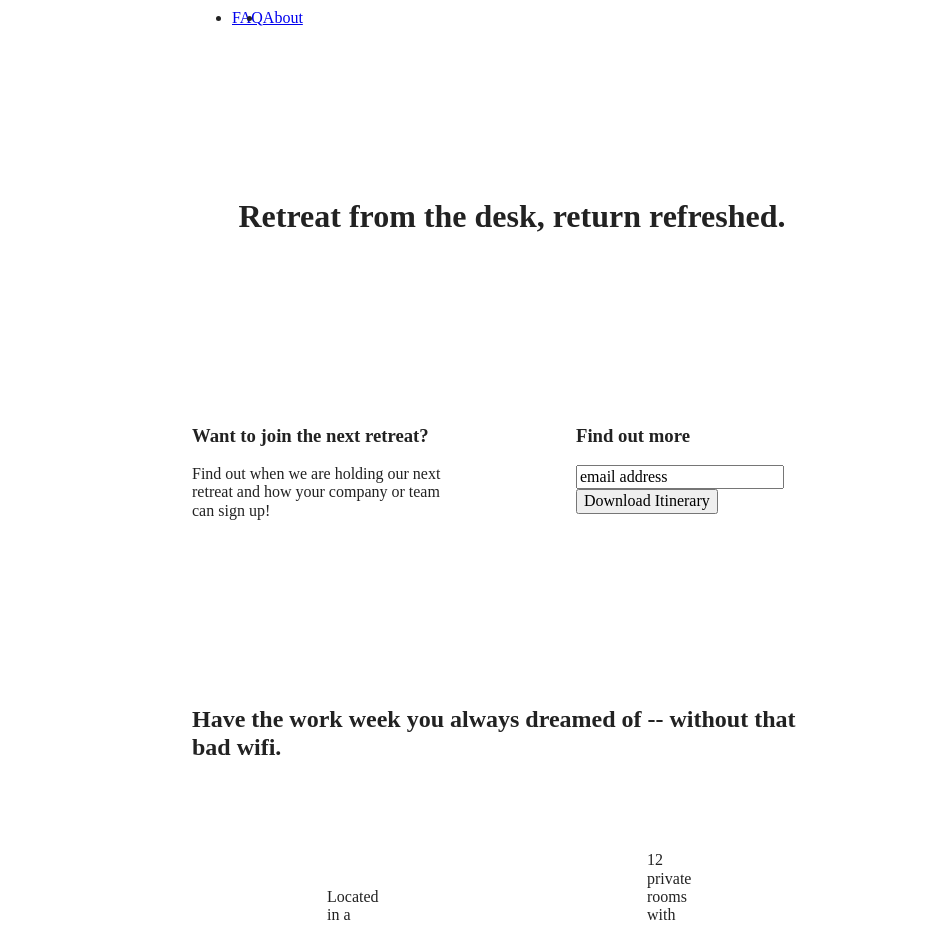
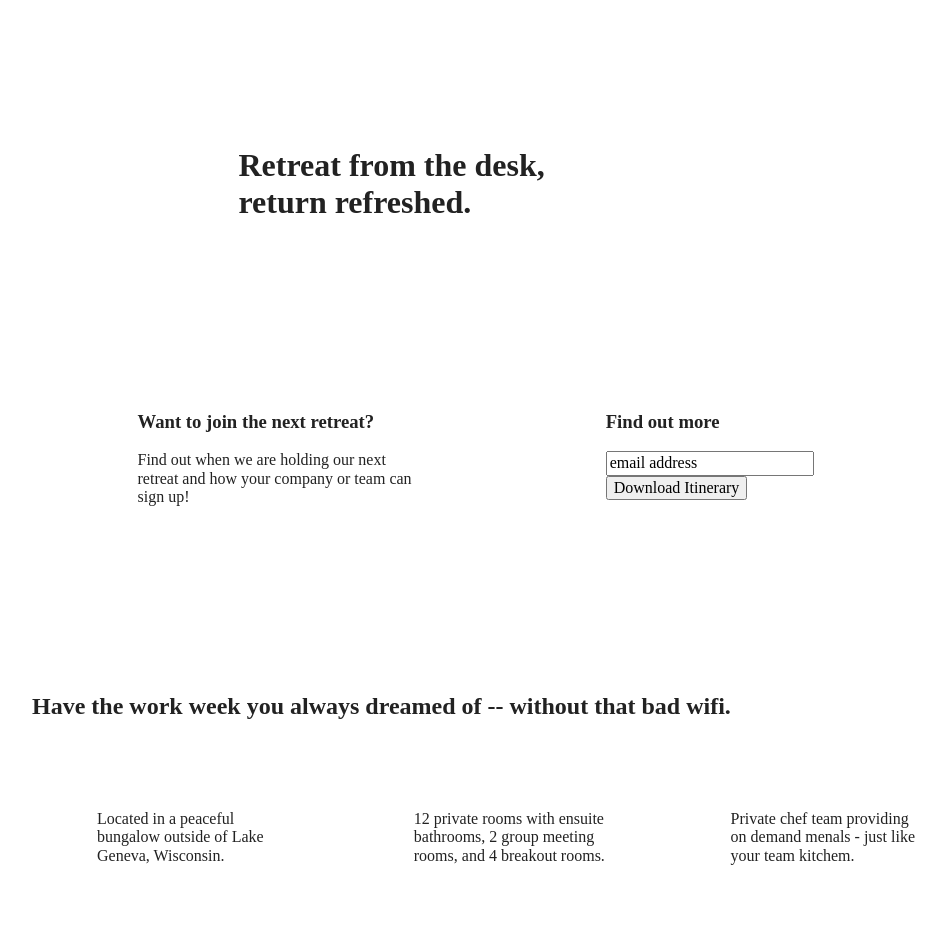
Before and after one commit to sfloriana8/unplugged, a website built with Parcel: page index.html in a window 1280 px wide. Shown: the part 180-1105 px from the top of the page, without its empty margins (128-1074 px from the left). Built offline with nearby package versions, Linux system fonts and the light colour scheme; files whose address does not match are found by name.

Commit message:
Updated desktop media query

```diff
--- a/css/main.css
+++ b/css/main.css
@@ -130,7 +130,6 @@ textarea {
       display: flex;
       justify-content: space-around;
       width: 100%;
-
    }
 
    footer {
@@ -379,7 +378,7 @@ aside {
   }
 
   header nav {
-    width:  20px;
+    width:  20%;
   }
 
   header nav ul {
@@ -415,7 +414,7 @@ aside .content-wrapper .form {
   flex-basis: 50%;
 }
 .features .features-item-description {
-  width: 50px;
+  width: 62%;
 }
 
 /* Reviews */
@@ -432,7 +431,6 @@ aside .content-wrapper .form {
 footer .content-wrapper {
   width: 65%;
   margin: 100px 0;
-
 }
 
 .footer-content {
@@ -443,11 +441,10 @@ footer .content-wrapper {
 
 footer .contact {
   margin-bottom: 0;
-
 }
 
 footer .copyright {
-  width: 100px;
+  width: 100%;
 }
 /*================================================================
 ABOUT PAGE
@@ -457,7 +454,7 @@ ABOUT PAGE
   display: flex;
   justify-content: space-between;
   align-items: center;
-
+  padding-top: 20px;
 }
 
 .mission-content p {
@@ -487,9 +484,45 @@ FAQ PAGE
 .faq h2 {
   width: 100%;
 }
+}
 
 @media only screen and (min-width: 1200px) {
   /*Desktop styles here*/
+
+  .content-wrapper {
+    max-width: 960px;
+  }
+/* Hero */
+  .hero-area h1 {
+    width: 60%;
+  }
+/* Aside */
+aside .content-wrapper {
+  justify-content: space-around;
+}
+aside .content-wrapper .form-description,
+  aside .content-wrapper .form {
+    width: 30%;
+  }
+
+  /* Features */
+  .features h2 {
+    width: 90%:
+  }
+
+  .features article {
+    flex-basis: 33%;
+  }
+
+  /* Reviews */
+  .reviews article div {
+    width: 42%;
+
+  }
+  /* about page */
+  .faq h2 {
+    width: 100%;
+  }
 }
 
 
```
